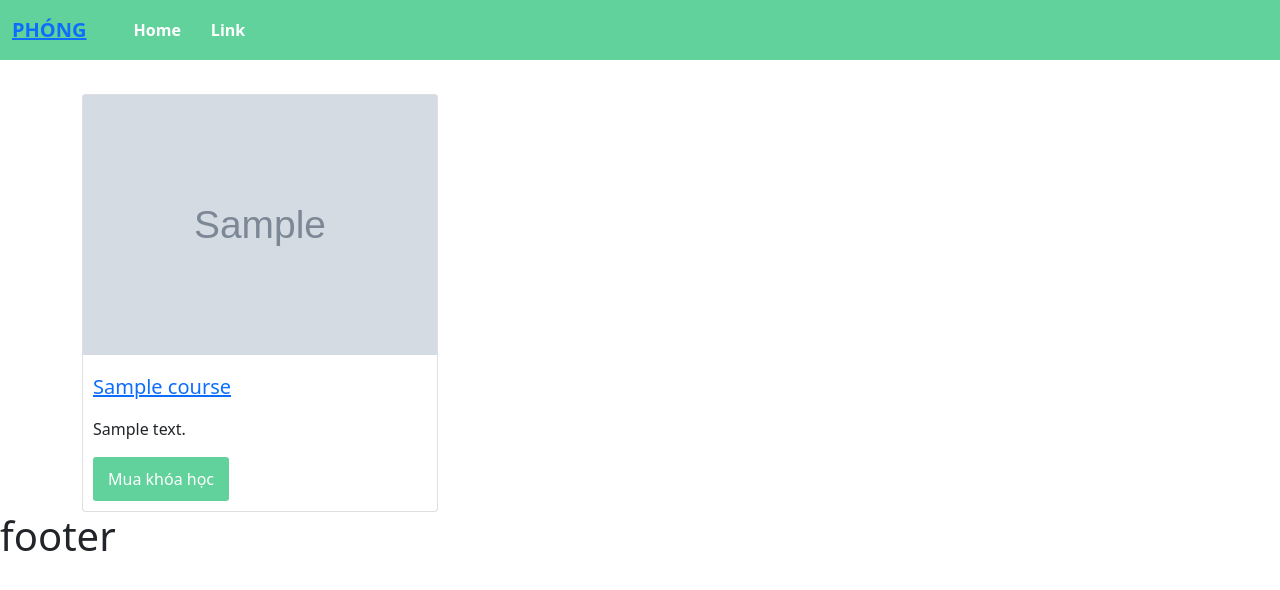
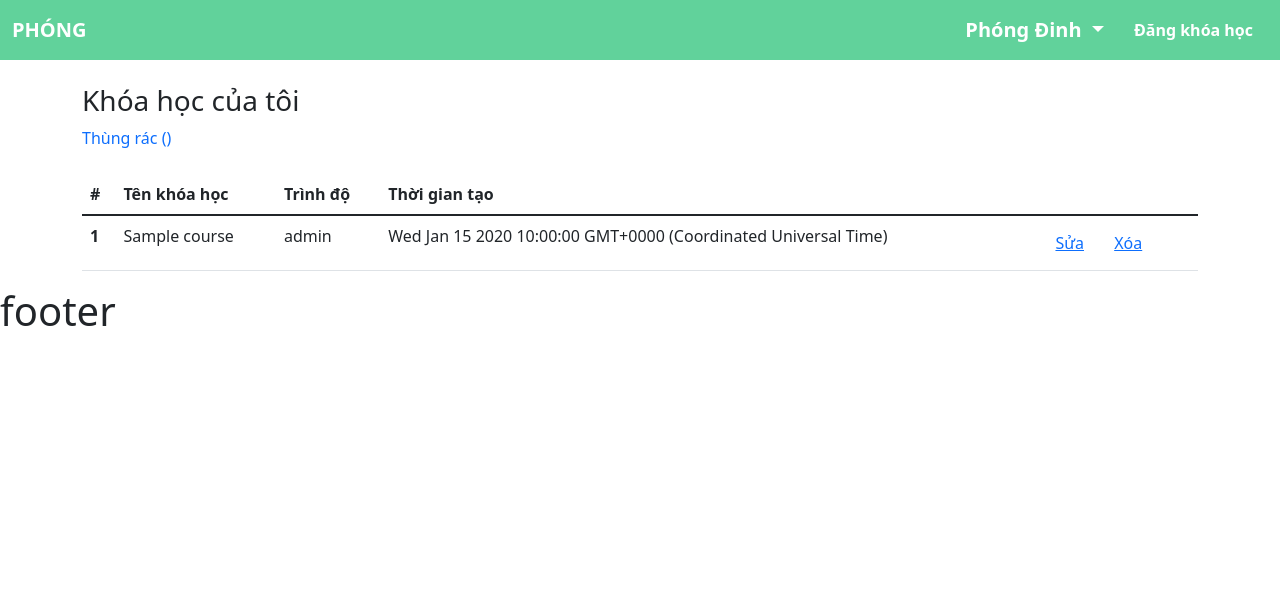
Before and after one commit to dinhvanphong/huong_dich_vu, a Node server app: page /me/stored/courses in a window 1280 px wide. Shown: the top 590 px of the page. Run offline with Node 20, Linux system fonts and the light colour scheme; tables that the repository leaves empty hold one stand-in row (values such as "Sample post"); grey boxes marked "Sample" are stand-in pictures; style sheets or scripts are compiled from the project's sources; some libraries are stand-ins or nearby versions.

Commit message:
new update

```diff
--- a/package.json
+++ b/package.json
@@ -13,7 +13,10 @@
   "license": "ISC",
   "dependencies": {
     "express": "^4.18.2",
-    "mongoose": "^7.5.2"
+    "method-override": "^3.0.0",
+    "mongoose": "^7.5.2",
+    "mongoose-slug-generator": "^1.0.4",
+    "mongoose-slug-updater": "^3.3.0"
   },
   "lint-staged": {
     "src/**/*.{js,json,scss}": "prettier --single-quote --trailing-comma all --tab-width 4 --write"
--- /dev/null
+++ b/src/app/controllers/MeController.js
@@ -0,0 +1,17 @@
+const Course = require('../models/Course');
+const { mutipleMongooseToObject } = require('../../util/mongoose');
+
+class MeController{
+    // [GET] /me/stored/courses
+    storedCourses(req, res,next){
+        Course.find({})
+            .then(courses => res.render('me/stored-courses',{
+                courses: mutipleMongooseToObject(courses)
+            })
+
+            )
+            .catch(next)
+    }
+}
+
+module.exports = new MeController
--- a/src/index.js
+++ b/src/index.js
@@ -2,6 +2,7 @@ const path = require('path');
 const express = require('express');
 const morgan = require('morgan');
 const handlebars = require('express-handlebars');
+const methodOverride = require('method-override');
 const app = express();
 const port = 3000;
 const route = require('./routes');
@@ -17,6 +18,7 @@ app.use(
     }),
 );
 app.use(express.json());
+app.use(methodOverride('_method'));
 
 app.use(morgan('combined'));
 
@@ -24,6 +26,9 @@ app.engine(
     'hbs',
     handlebars({
         extname: '.hbs',
+        helpers: {
+            sum: (a, b) => a + b,
+        },
     }),
 );
 app.set('view engine', 'hbs');
--- a/src/resources/scss/app.scss
+++ b/src/resources/scss/app.scss
@@ -1,6 +1,8 @@
 @import 'variables';
 
-
+a{
+    text-decoration: none;
+}
 // //////////////////////////////////Header
 nav{
     color: white;
@@ -10,6 +12,7 @@ nav{
     .container{
         display: flex;
         align-items: center;
+        justify-content: space-between;
         height: 100%;
         width: 1400px;
         max-width: 100%;
@@ -18,6 +21,7 @@ nav{
 
         a{
             font-family: system-ui;
+            color: white;
             cursor: pointer;
             margin: 0;
             padding: 0;
@@ -31,6 +35,10 @@ nav{
         align-items: center;
         justify-content: center;
         height: 100%;
+        .menu-item{
+            font-size: 16px;
+        }
+
     }
 
     ul{
@@ -40,9 +48,14 @@ nav{
         align-items: center;
         list-style: none;
         li{
+            font-size: 16px;
             font-weight: bold;
             margin: 0 15px;
         }
+    }
+
+    .bg{
+        background-color: $primary-cl;
     }
 }
 
@@ -72,6 +85,7 @@ nav{
         padding: 10px;
         .name{
             padding: 10px 0;
+            color: $primary-cl;
         }
         .description{
             overflow: hidden;
@@ -93,3 +107,32 @@ nav{
         }
     }
 }
+
+
+
+/////// PageDetail
+
+.sidebar-detail{
+    margin-right: 20px;
+    background-color: #efefef;
+    border-radius: 20px;
+    padding: 20px;
+    button{
+        width: 200px;
+        margin: auto;
+        // display: flex;
+        // justify-content: center;
+        // align-items: center;
+        padding: 5px 10px;
+        background-color: $primary-cl;
+        color: white;
+        border: none;
+        border-radius: 10px;
+    }
+}
+
+.content-detail{
+    border: 1px solid #57575799;
+    border-radius: 20px;
+    padding: 20px;
+}
--- /dev/null
+++ b/src/resources/views/me/stored-courses.hbs
@@ -0,0 +1,39 @@
+<div class="mt-4">
+    <div>
+      <h3>Khóa học của tôi</h3>
+      <a href="/me/trash/courses">Thùng rác ({{deletedCount}})</a>
+    </div>
+
+    <table class="table mt-4">
+        <thead>
+            <tr>
+                <th scope="col">#</th>
+                <th scope="col">Tên khóa học</th>
+                <th scope="col">Trình độ</th>
+                <th scope="col">Thời gian tạo</th>
+                <th scope="col"></th>
+            </tr>
+        </thead>
+        <tbody>
+            {{#each courses}}
+            <tr>
+                <th scope="row">{{sum @index 1}}</th>
+                <td>{{this.name}}</td>
+                <td>{{this.level}}</td>
+                <td>{{this.createdAt}}</td>
+                <td>
+                    <a href="/courses/{{this._id}}/edit" class="btn btn-link">Sửa</a>
+                    <a href="" class="btn btn-link" data-toggle="modal" data-id="{{this._id}}" data-target="#delete-course-modal">Xóa</a>
+                </td>
+            </tr>
+            {{else}}
+            <tr>
+              <td colspan="5" class="text-center">
+                Bạn chưa đăng khóa học nào.
+                <a href="/courses/create">Đăng khóa học</a>
+              </td>
+            </tr>
+            {{/each}}
+        </tbody>
+    </table>
+</div>
--- a/src/resources/views/partials/header.hbs
+++ b/src/resources/views/partials/header.hbs
@@ -5,29 +5,22 @@
     <a href="/">PHÓNG</a>
     <div class="menu">
       <ul>
-        <li>Home</li>
-        <li>Link</li>
+         <li class="nav-item dropdown">
+          <a class="nav-link dropdown-toggle" href="#" id="navbarDropdown" role="button" data-bs-toggle="dropdown" aria-expanded="false">
+            Phóng Đinh
+          </a>
+          <ul class="dropdown-menu" aria-labelledby="navbarDropdown">
+            <li><a class="dropdown-item" href="/courses/create">Đăng khóa học</a></li>
+               <li><hr class="dropdown-divider"></li>
+            <li><a class="dropdown-item" href="/me/stored/courses">Khóa học của tôi</a></li>
+               <li><hr class="dropdown-divider"></li>
+            <li><a class="dropdown-item" href="#">Something else here</a></li>
+          </ul>
+        </li>
+        <li>
+          <a class="menu-item" href="/courses/create">Đăng khóa học</a>
+        </li>
       </ul>
     </div>
   </div>
 </nav>
-
-
-{{!-- <nav class="navbar navbar-expand-lg navbar-light bg">
-  <div class="container-fluid">
-    <a class="navbar-brand" href="#">PHONG</a>
-    <button class="navbar-toggler" type="button" data-bs-toggle="collapse" data-bs-target="#navbarSupportedContent" aria-controls="navbarSupportedContent" aria-expanded="false" aria-label="Toggle navigation">
-      <span class="navbar-toggler-icon"></span>
-    </button>
-    <div class="collapse navbar-collapse" id="navbarSupportedContent">
-      <ul class="navbar-nav me-auto mb-2 mb-lg-0">
-        <li class="nav-item">
-          <a class="nav-link active" aria-current="page" href="#">Home</a>
-        </li>
-        <li class="nav-item">
-          <a class="nav-link" href="#">Link</a>
-        </li>
-      </ul>
-    </div>
-  </div>
-</nav> --}}
--- a/src/routes/courses.js
+++ b/src/routes/courses.js
@@ -3,6 +3,10 @@ const router = express.Router()
 
 const courseController = require('../app/controllers/CourseController')
 
-router.use('/:slug', courseController.show)
+router.get('/create', courseController.create)
+router.post('/store', courseController.store)
+router.get('/:slug', courseController.show)
+router.get('/:id/edit', courseController.edit)
+router.put('/:id', courseController.update)
 
 module.exports = router
--- a/src/routes/index.js
+++ b/src/routes/index.js
@@ -1,9 +1,10 @@
 const newRouter = require('./new')
 const siteRouter = require('./site')
 const coursesRouter = require('./courses')
+const meRouter = require('./me')
 
 function routes(app){
-
+      app.use('/me', meRouter)
       app.use('/new', newRouter)
       app.use('/courses', coursesRouter)
       app.use('/', siteRouter)
```
Also changed, not shown: src/app/controllers/CourseController.js (+38 -0 lines), src/app/models/Course.js (+11 -3 lines), src/resources/views/courses/create.hbs (added, +24 -0 lines), src/resources/views/courses/edit.hbs (added, +24 -0 lines), src/resources/views/courses/show.hbs (+8 -5 lines), src/routes/me.js (added, +9 -0 lines), 1 other file.
